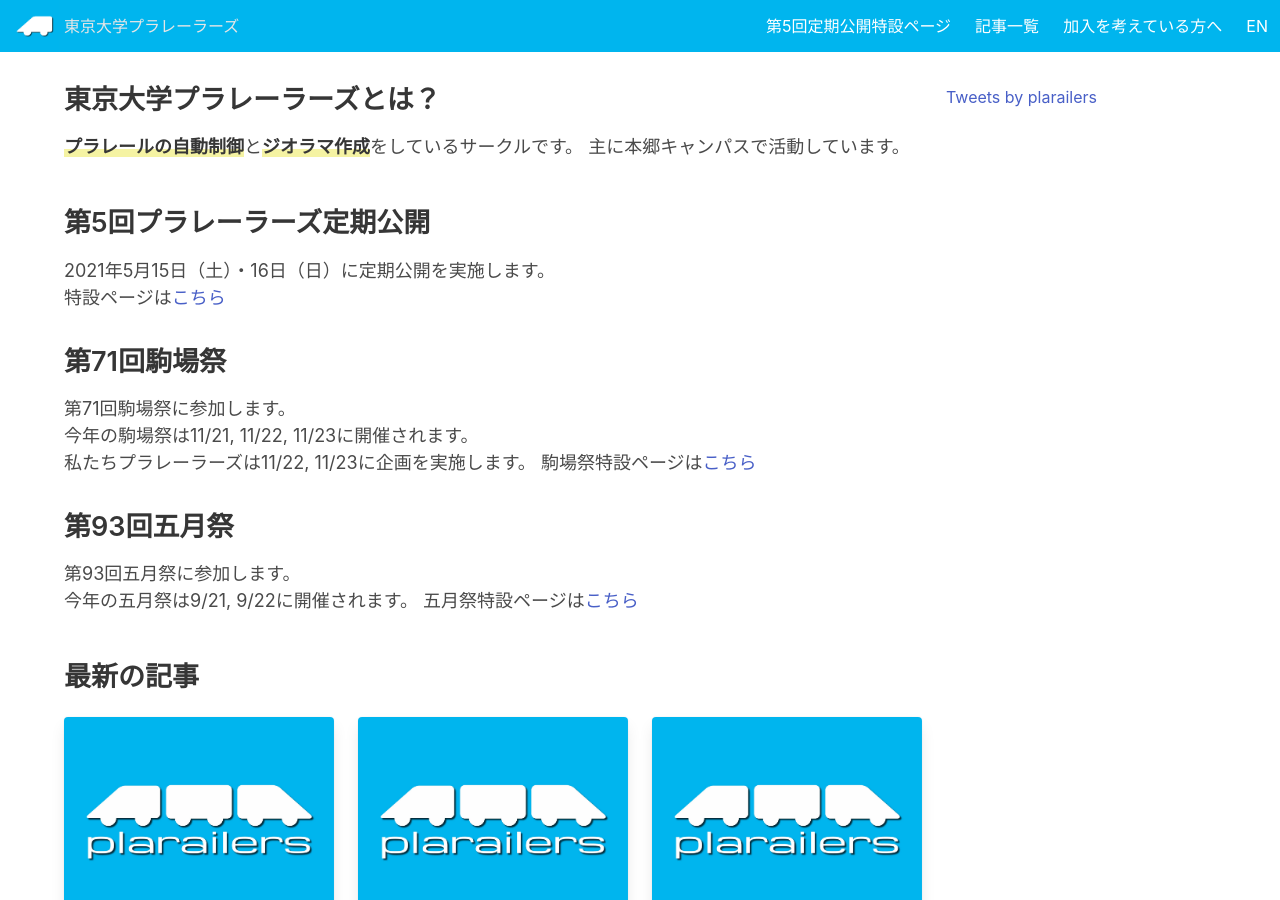
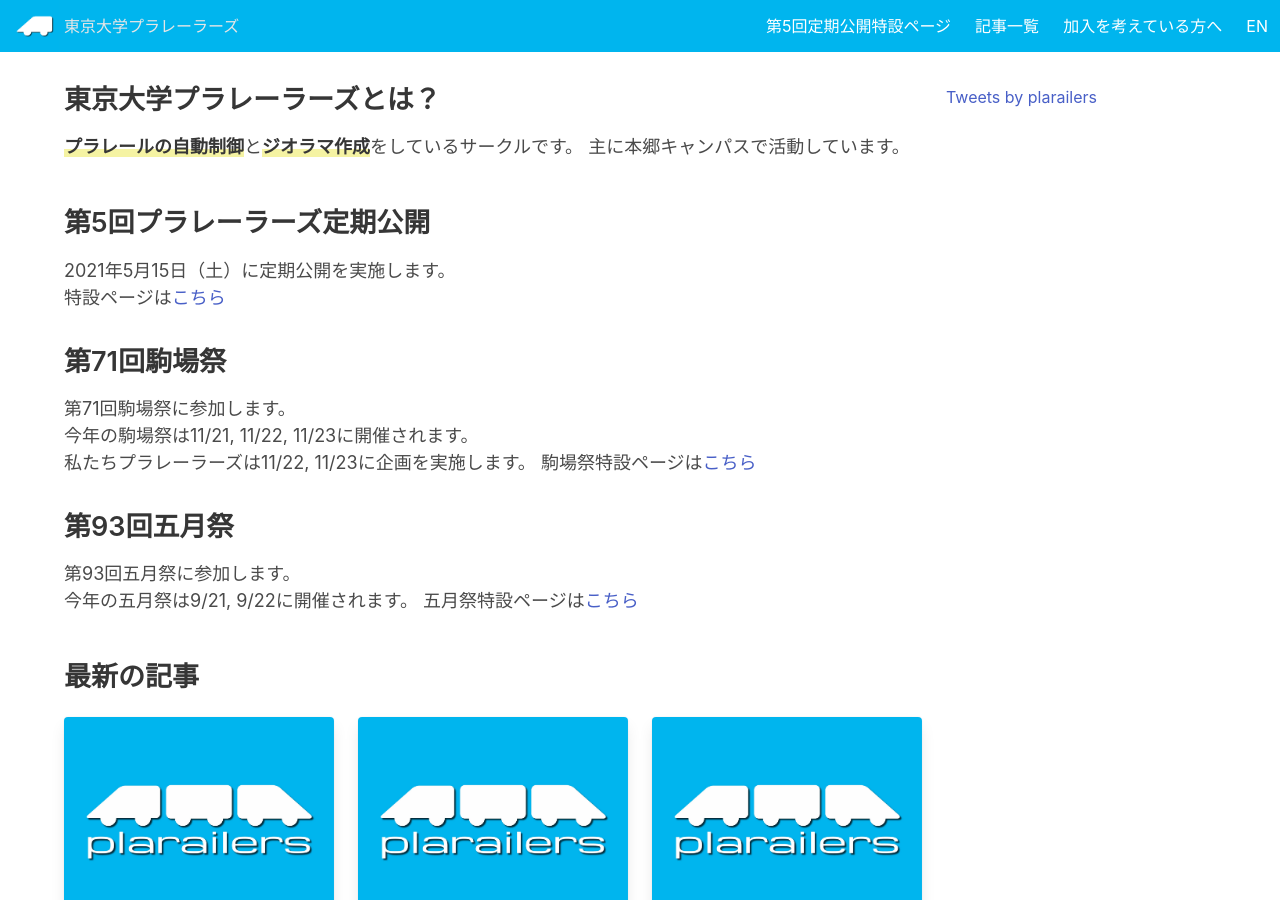
Before and after one commit to plarailers/plarailers.github.io, a Jekyll site: the page built from index.html, in a window 1280 px wide and 900 px high, scrolled down 915 px. Built offline with Jekyll 4.4.1, drawn with Linux system fonts in a browser that asks for light colours; nearby versions of some CDN libraries; comment, search, counter and statistics services are not loaded.

Commit message:
Update index.html

```diff
--- a/index.html
+++ b/index.html
@@ -29,7 +29,7 @@
           <div class="content">
             <h3>第5回プラレーラーズ定期公開</h3>
             <p>
-              2021年5月15日（土）・16日（日）に定期公開を実施します。<br>
+              2021年5月15日（土）に定期公開を実施します。<br>
               特設ページは<a href="/2021/05/09/00/">こちら</a><br>
             </p>
             <h3>第71回駒場祭</h3>
```
